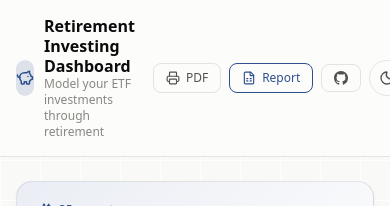
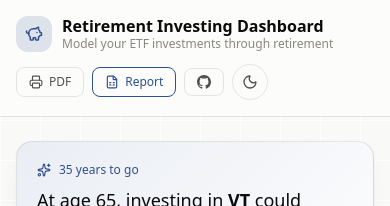
Before and after one commit to amishpr/retirement-dashboard, a React (Vite) app: page / in a window 390 px wide. Shown: the top 206 px of the page. Built offline with nearby package versions, Linux system fonts and the light colour scheme; no server answers.

Commit message:
Let the header wrap on narrow screens so all the buttons stay visible

```diff
--- a/src/App.tsx
+++ b/src/App.tsx
@@ -441,7 +441,7 @@ function App() {
         className="border-b"
         style={{ borderColor: "var(--border)", background: "var(--surface-1)" }}
       >
-        <div className="mx-auto flex max-w-7xl items-center justify-between px-4 py-4 sm:px-6">
+        <div className="mx-auto flex max-w-7xl flex-wrap items-center justify-between gap-x-4 gap-y-3 px-4 py-4 sm:px-6">
           <div className="flex items-center gap-2.5">
             <span
               className="flex h-9 w-9 items-center justify-center rounded-xl"
```
